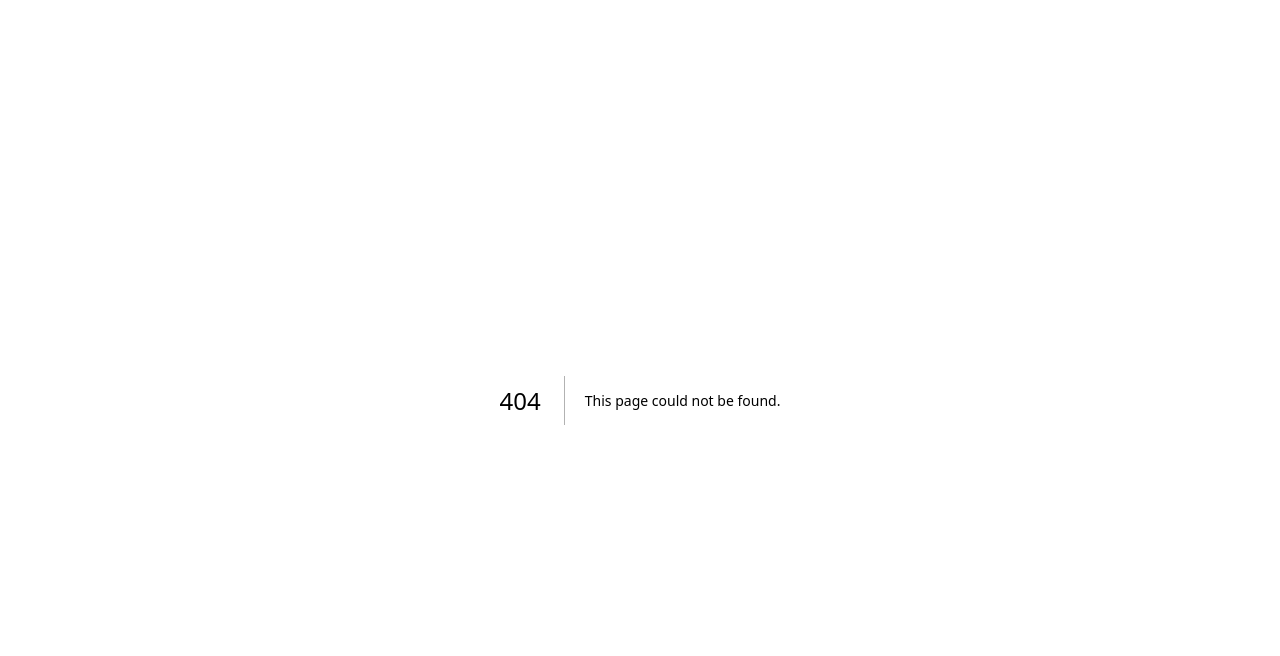
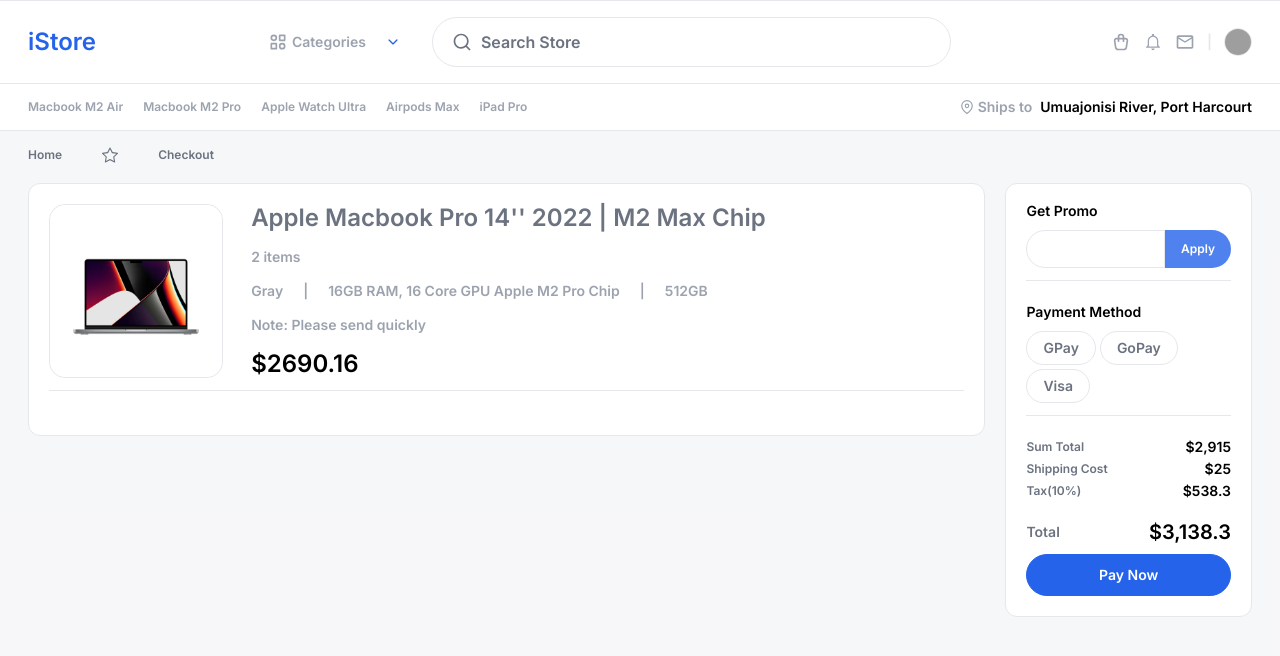
Before and after one commit to mmesomasaint/tempillar, a Next.js app: page /theme/e-apple-store/preview/checkout in a window 1280 px wide. Before the commit this address had no page. Shown: the top 656 px of the page. Built offline with nearby package versions, Linux system fonts and the light colour scheme; grey boxes are pictures that could not be loaded.

Commit message:
Feat: Create the horizontal card component

```diff
--- a/app/theme/e-apple-store/pack/components/inputBar.tsx
+++ b/app/theme/e-apple-store/pack/components/inputBar.tsx
@@ -62,7 +62,7 @@ export function InputBarButton({
         placeholder={placeholder}
         value={searchText}
         className={`grow ${reverse && 'order-last'} ${
-          reverse ? 'rounded-r-2xl' : 'rounded-l-2xl'
+          reverse ? 'rounded-r-2xl' : 'rounded-l-full'
         } w-full p-2 placeholder:text-apple-store-faded placeholder:text-sm placeholder:font-semibold text-apple-store-faded font-semibold text-sm border border-apple-store-outline-faded-max focus:outline-none focus:border-apple-store-pri`}
         onChange={(e) => setSearchText?.(e.target.value)}
       />
@@ -71,7 +71,7 @@ export function InputBarButton({
           faded
             ? 'bg-apple-store-outline-faded-max'
             : 'bg-apple-store-pri/80 hover:bg-apple-store-pri'
-        } text-white ${reverse ? 'rounded-l-2xl' : 'rounded-r-2xl'}`}
+        } text-white ${reverse ? 'rounded-l-full' : 'rounded-r-full'}`}
       >
         {textSize}
       </button>
--- a/app/theme/e-apple-store/pack/components/product/card.tsx
+++ b/app/theme/e-apple-store/pack/components/product/card.tsx
@@ -1,8 +1,8 @@
 import Image from 'next/image'
 import { BsStarFill } from 'react-icons/bs'
-import { TextMid, TextXSmall, TextTiny } from '../../elements/text'
+import { TextMid, TextXSmall, TextTiny, TextIntro } from '../../elements/text'
 
-export default function Card({
+export function VCard({
   title,
   variants,
   src,
@@ -64,3 +64,28 @@ export default function Card({
     </div>
   )
 }
+
+export function HCard({src, title, amount, variants, note, price}: {src: string, title: string, amount: number, variants: string[], note: string, price: number}) {
+  // Add the separator '|' betweeen every variant.
+  const variantsWithSep = variants.join(".|.").split(".")
+
+  return (
+    <div className='grow grid grid-cols-[repeat(14,_minmax(0,_1fr))] gap-7 items-center'>
+      <div className='col-span-3 rounded-2xl border border-apple-store-outline-faded-max'>
+        <Image src={src} width={400} height={400} alt={`Picture of ${title}`} className='w-full rounded-2xl' />
+      </div>
+      <div className='col-span-10 flex flex-col gap-5'>
+
+      <TextIntro faded>
+                  Apple Macbook Pro 14'' 2022 | M2 Max Chip
+                </TextIntro>
+      <TextXSmall fadedMax>{amount} items</TextXSmall>
+      <div className='flex items-center justify-start gap-5'>
+        {variantsWithSep.map(variant => (<TextXSmall fadedMax>{variant}</TextXSmall>))}
+      </div>
+      <TextXSmall fadedMax>Note: {note}</TextXSmall>
+      <TextIntro>${price}</TextIntro>
+      </div>
+    </div>
+  )
+}
--- /dev/null
+++ b/app/theme/e-apple-store/preview/checkout/page.tsx
@@ -0,0 +1,166 @@
+'use client'
+
+import { useState, useEffect } from 'react'
+import { TbShoppingBag } from 'react-icons/tb'
+import { IoMdNotificationsOutline } from 'react-icons/io'
+import { MdOutlineEmail } from 'react-icons/md'
+import { FiMapPin } from 'react-icons/fi'
+import DropDown, { DropDownMultiple } from '../../pack/components/dropdown'
+import { InputBarButton, InputBarIcon } from '../../pack/components/inputBar'
+import {
+  TextBase,
+  TextIntro,
+  TextLabel,
+  TextMid,
+  TextTiny,
+  TextXSmall,
+} from '../../pack/elements/text'
+import Accordion from '../../pack/components/accordion'
+import CheckBox from '../../pack/components/checkbox'
+import { HR } from '../../pack/elements/rule'
+import { products, Product } from '../lib/products'
+import {HCard} from '../../pack/components/product/card'
+import Range from '../../pack/components/range'
+import Image from 'next/image'
+import { Filter, DefaultFilter, FilterSection } from '../lib/filter'
+import Search from '../lib/search'
+import { BsStar, BsStarFill } from 'react-icons/bs'
+import Slider from '../../pack/components/product/slider'
+import OutlineButtons, {
+  OutlineButton,
+} from '../../pack/components/outline-btns'
+import Button from '../../pack/elements/button'
+import EditAmount from '../../pack/components/editAmount'
+import Tab from '../../pack/components/tab'
+
+export default function Checkout() {
+  const [searchText, setSearchText] = useState('')
+  const [searchResults, setSearchResults] = useState<Product[]>(products)
+  const [filter, setFilter] = useState<Filter>(DefaultFilter)
+
+  // Filter Setters
+  const setSectionValue = (
+    value: boolean | number,
+    section: FilterSection,
+    id: string
+  ) => {
+    setFilter((prev) => ({
+      ...prev,
+      [section]: { ...prev[section], [id]: value },
+    }))
+  }
+  const setCategory = (value: boolean, category: string) => {
+    setSectionValue(value, 'categories', category)
+  }
+
+  useEffect(() => {
+    const newResults = Search(searchText, filter)
+    setSearchResults(newResults)
+  }, [searchText, filter])
+
+  return (
+    <main className='min-h-screen flex flex-col'>
+      <div className='flex border-y border-apple-store-outline-faded-max justify-between items-center gap-40 px-7 py-4'>
+        <TextIntro primary>iStore</TextIntro>
+        <div className='grow flex justify-center items-center gap-5'>
+          <DropDownMultiple
+            title={'Categories'}
+            selectedItems={['Macbook', 'iPhone', 'iWatch']}
+            items={['Macbook', 'iMac', 'iPhone', 'Airpod', 'iWatch']}
+          />
+          <InputBarIcon searchText={searchText} setSearchText={setSearchText} />
+        </div>
+        <div className='flex justify-end items-center gap-3 text-apple-store-outline-faded-max'>
+          <TbShoppingBag className='text-apple-store-faded-max text-xl' />
+          <IoMdNotificationsOutline className='text-apple-store-faded-max text-xl' />
+          <MdOutlineEmail className='text-apple-store-faded-max text-xl' />
+          <TextLabel>|</TextLabel>
+          <div className='relative w-7 h-7 rounded-full border border-apple-store-outline-faded-max'>
+            <Image
+              src='/imgs/woman-avatar.jpg'
+              fill
+              alt='avatar'
+              className='rounded-full'
+            />
+          </div>
+        </div>
+      </div>
+      <div className='border-b flex justify-between items-center gap-10 border-apple-store-outline-faded-max px-7 py-4'>
+        <div className='flex justify-start items-center gap-5'>
+          <TextTiny fadedMax>Macbook M2 Air</TextTiny>
+          <TextTiny fadedMax>Macbook M2 Pro</TextTiny>
+          <TextTiny fadedMax>Apple Watch Ultra</TextTiny>
+          <TextTiny fadedMax>Airpods Max</TextTiny>
+          <TextTiny fadedMax>iPad Pro</TextTiny>
+        </div>
+        <div className='flex justify-start items-center gap-2'>
+          <span className='flex justify-start items-center gap-1'>
+            <FiMapPin className='text-sm text-apple-store-faded-max' />
+            <TextXSmall fadedMax>Ships to</TextXSmall>
+          </span>
+          <TextXSmall>Umuajonisi River, Port Harcourt</TextXSmall>
+        </div>
+      </div>
+      <div className='bg-gray-100/70 px-7 py-4 min-h-full grow gap-5 flex flex-col w-full'>
+        <div className='flex justify-between items-center gap-10'>
+          <span className='flex justify-start items-center gap-10'>
+            <TextTiny faded>Home</TextTiny>
+            <TextTiny faded>
+              <BsStar className='text-base' />
+            </TextTiny>
+            <TextTiny faded>Checkout</TextTiny>
+          </span>
+        </div>
+        <div className='grow grid grid-cols-[repeat(14,_minmax(0,_1fr))] gap-5 place-items-start'>
+          <div className='col-span-11 h-fit w-full flex flex-col gap-6 bg-white rounded-xl border border-apple-store-outline-faded-max p-5'>
+            <HR>
+            <HCard src='/imgs/macbook-pro-fv-1.webp' title={`Apple Macbook Pro 14'' 2022 | M2 Max Chip`} amount={2} variants={['Gray', '16GB RAM, 16 Core GPU Apple M2 Pro Chip', '512GB']} note='Please send quickly' price={2690.16} />
+            </HR>
+            <div></div>
+          </div>
+          <div className='col-span-3 h-fit w-full flex flex-col gap-6 bg-white rounded-xl border border-apple-store-outline-faded-max p-5'>
+            <HR>
+              <div className='flex flex-col gap-3'>
+                <TextXSmall>Get Promo</TextXSmall>
+                <InputBarButton>Apply</InputBarButton>
+              </div>
+            </HR>
+            <HR>
+              <div className='flex flex-col gap-3'>
+                <TextXSmall>Payment Method</TextXSmall>
+                <div className='flex flex-wrap gap-1'>
+                <OutlineButton>GPay</OutlineButton>
+                <OutlineButton>GoPay</OutlineButton>
+                <OutlineButton>Visa</OutlineButton>
+                </div>
+              </div>
+            </HR>
+            <div className='flex flex-col gap-6'>
+              <div className='flex flex-col gap-2'>
+              <div className='flex justify-between items-center gap-2'>
+                <TextTiny faded>Sum Total</TextTiny>
+                <TextXSmall>$2,915</TextXSmall>
+              </div>
+              <div className='flex justify-between items-center gap-2'>
+                <TextTiny faded>Shipping Cost</TextTiny>
+                <TextXSmall>$25</TextXSmall>
+              </div>
+              <div className='flex justify-between items-center gap-2'>
+                <TextTiny faded>Tax(10%)</TextTiny>
+                <TextXSmall>$538.3</TextXSmall>
+              </div>
+              </div>
+              <div className='flex flex-col gap-3'>
+              <div className='flex justify-between items-center gap-2'>
+                <TextXSmall faded>Total</TextXSmall>
+                <TextMid>$3,138.3</TextMid>
+              </div>
+                <Button fillPrimary>Pay Now</Button>
+              </div>
+            </div>
+          </div>
+        </div>
+      </div>
+    </main>
+  )
+}
--- a/app/theme/e-apple-store/preview/product/page.tsx
+++ b/app/theme/e-apple-store/preview/product/page.tsx
@@ -19,7 +19,7 @@ import Accordion from '../../pack/components/accordion'
 import CheckBox from '../../pack/components/checkbox'
 import { HR } from '../../pack/elements/rule'
 import { products, Product } from '../lib/products'
-import Card from '../../pack/components/product/card'
+import {VCard} from '../../pack/components/product/card'
 import Range from '../../pack/components/range'
 import Image from 'next/image'
 import { Filter, DefaultFilter, FilterSection } from '../lib/filter'
```
